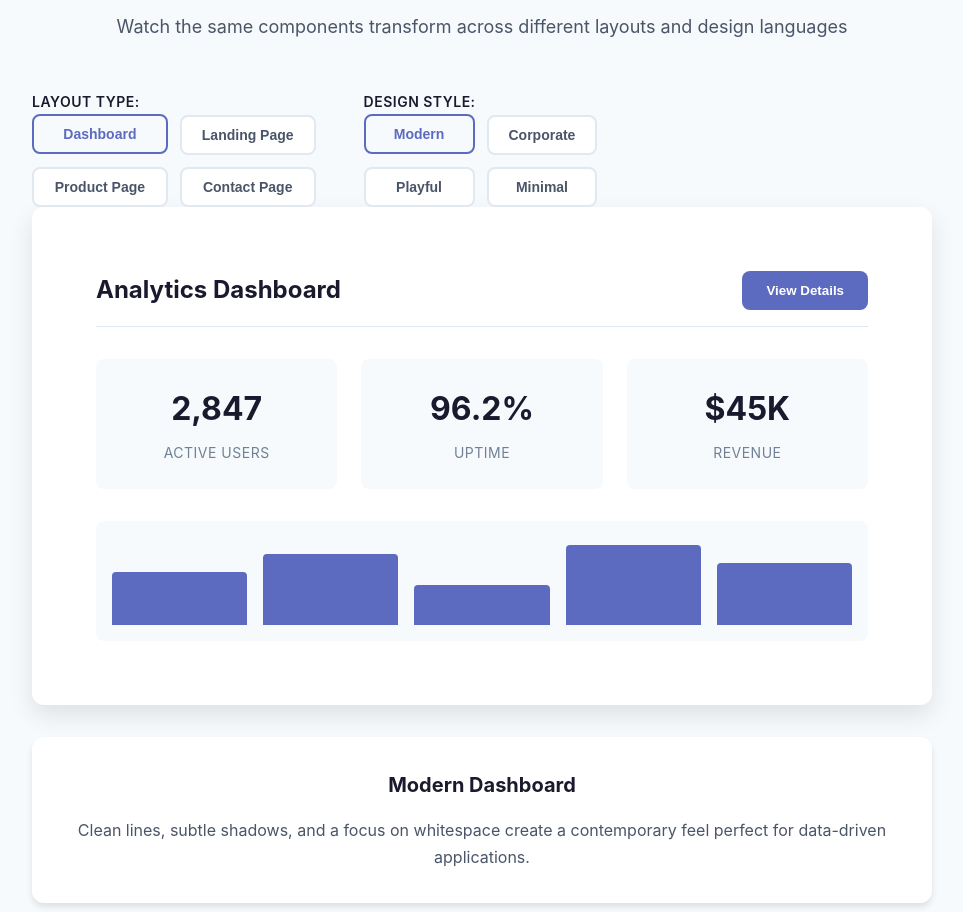
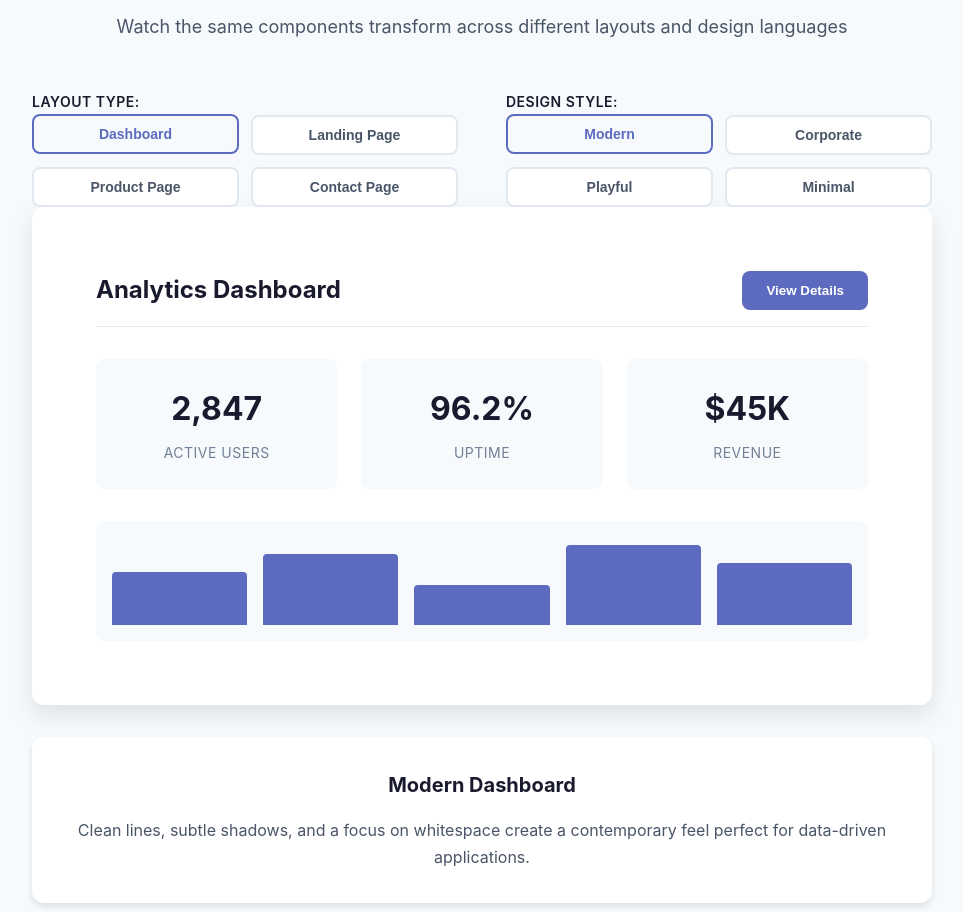
Before and after one commit to Lexdrake/Inertia-Software-website, a plain HTML site: page src/pages/showcase/index.html in a window 1280 px wide. Shown: the part 2908-3820 px from the top of the page, without its empty margins (158-1121 px from the left). Drawn offline with Linux system fonts and the light colour scheme.

Commit message:
various updates

```diff
--- a/src/pages/showcase/styles/animations.css
+++ b/src/pages/showcase/styles/animations.css
@@ -22,15 +22,17 @@
 
 .layout-buttons,
 .style-buttons {
-    display: grid;
-    grid-template-columns: 1fr 1fr;
+    display: flex;
     gap: 0.75rem;
+    flex-wrap: wrap;
+    justify-content: center;
     width: 100%;
-    max-width: 320px;
 }
 
 .layout-btn,
 .style-btn {
+    flex: 0 1 calc(50% - 0.375rem);
+    min-width: 140px;
     padding: 0.625rem 1.25rem;
     border: 2px solid var(--border-color);
     background: white;
--- a/src/pages/showcase/styles/components.css
+++ b/src/pages/showcase/styles/components.css
@@ -712,6 +712,9 @@
     background: var(--background-alt);
     border-radius: var(--border-radius);
     transition: all 0.3s ease;
+    display: flex;
+    flex-direction: column;
+    text-align: center;
 }
 
 .feature-item:hover {
```
